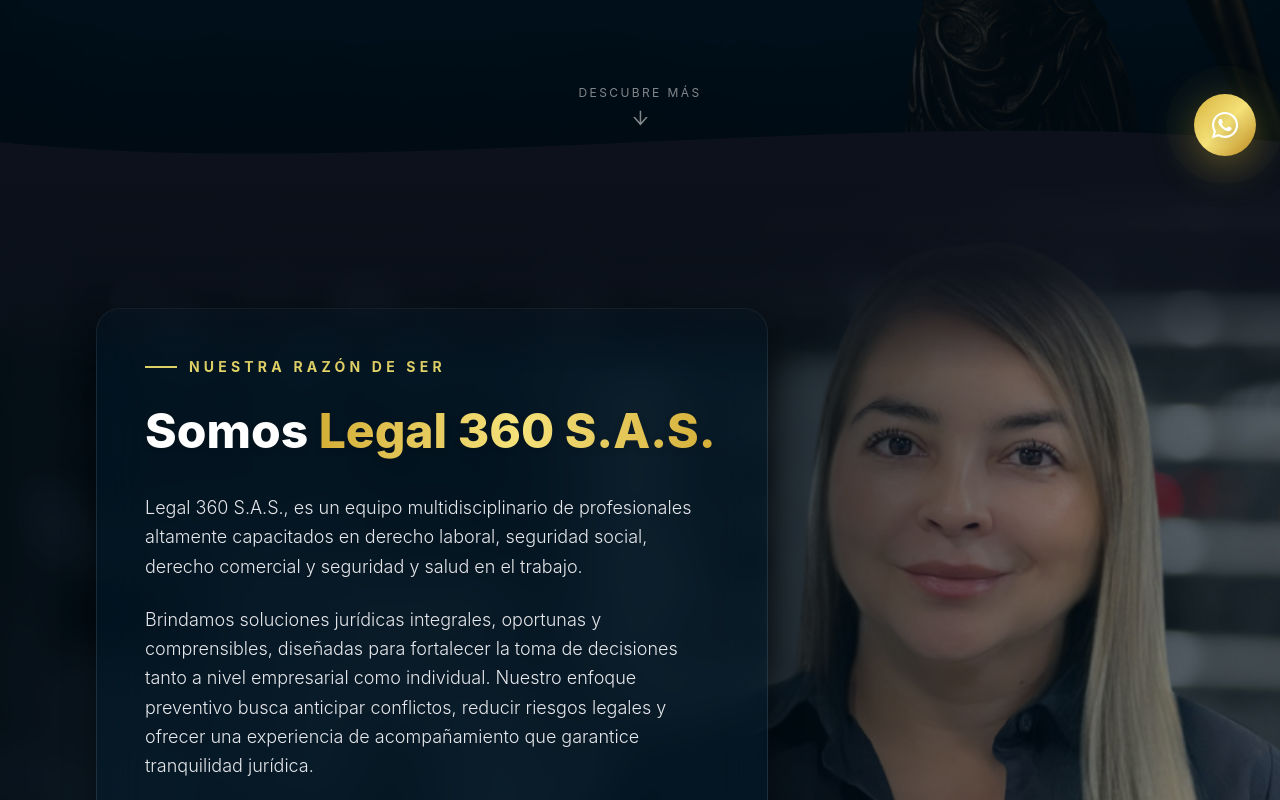
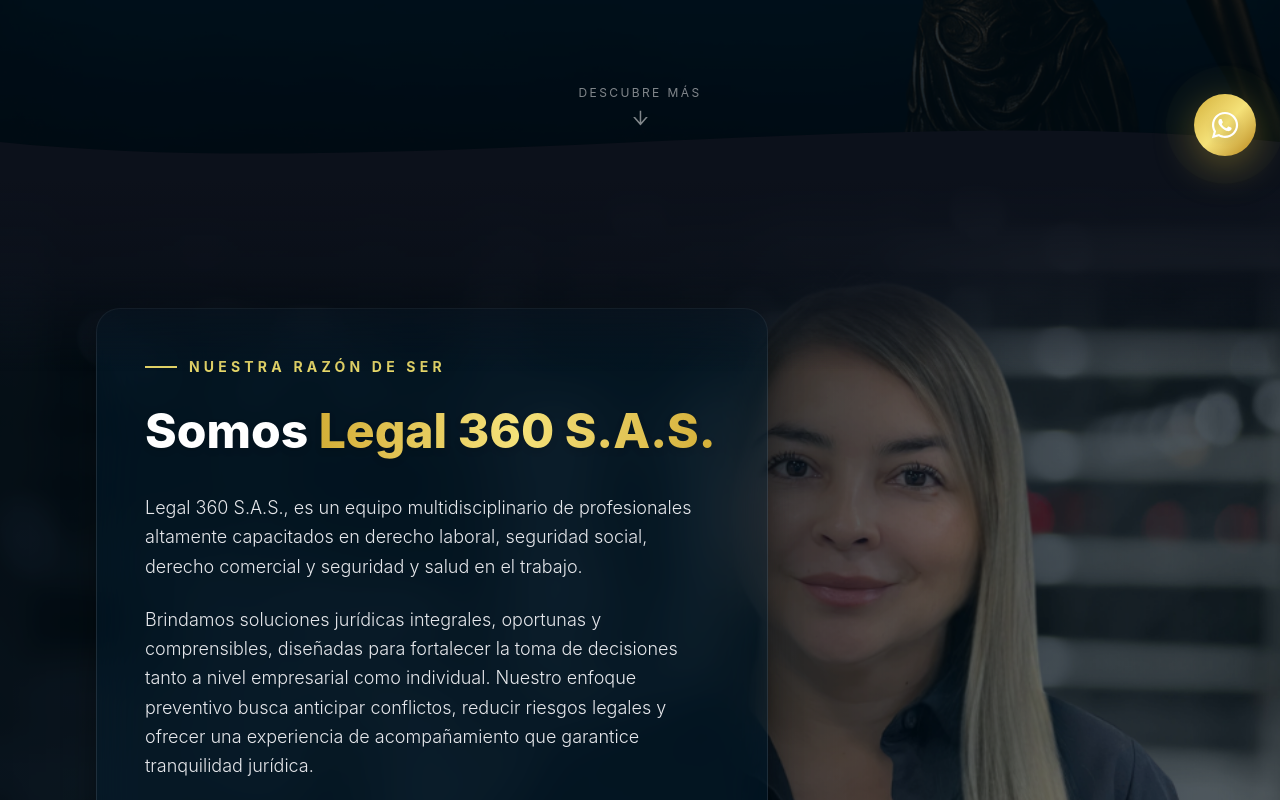
Before and after one commit to sazaba/legal360, a React (Vite) app: page / in a window 1280 px wide. Shown: the part 620-1420 px from the top of the page. Built offline with nearby package versions, Linux system fonts and the light colour scheme; no server answers.

Commit message:
footer + planes9

```diff
--- a/src/pages/QuienesSomos.jsx
+++ b/src/pages/QuienesSomos.jsx
@@ -6,16 +6,15 @@
     <section className="relative w-full min-h-[100svh] flex items-center justify-center lg:justify-start px-6 sm:px-12 lg:px-24 py-32 overflow-hidden bg-[#0c111b] isolate" id="por-que-nosotros">
 
       {/* ================= TRANSICIÓN PREMIUM SEAMLESS FADE ================= */}
-      {/* Se fusiona con el fondo #0c111b del Hero anterior */}
       <div className="absolute top-0 left-0 w-full h-32 sm:h-48 bg-gradient-to-b from-[#0c111b] via-[#0c111b]/80 to-transparent z-30 pointer-events-none -translate-y-[1px]"></div>
 
-      {/* 1. FONDO OPTIMIZADO Y ESTABILIZADO */}
-      <div className="absolute -top-[5%] -left-[5%] w-[110%] h-[110%] z-[-2] pointer-events-none">
+      {/* 1. FONDO OPTIMIZADO (Zoom reducido) */}
+      <div className="absolute inset-0 z-[-2] pointer-events-none">
         <img
           src={Mari}
           alt="Equipo Legal 360"
           loading="lazy"
-          className="w-full h-full object-cover object-[70%_center] lg:object-[85%_center] transform-gpu will-change-transform"
+          className="w-full h-full object-cover object-center lg:object-[right_center] transform-gpu"
         />
       </div>
 
@@ -23,7 +22,6 @@
       <div className="absolute inset-0 z-[-1] bg-gradient-to-t from-[#0c111b]/95 via-[#0c111b]/80 to-[#0c111b]/40 lg:bg-gradient-to-r lg:from-[#0c111b]/95 lg:via-[#0c111b]/80 lg:to-transparent mix-blend-multiply pointer-events-none" />
       <div className="absolute inset-0 z-[-1] bg-[#001e33]/30 pointer-events-none" />
 
-      {/* Aseguramos que la base del componente termine en color sólido para la siguiente transición */}
       <div className="absolute bottom-0 left-0 w-full h-32 bg-gradient-to-t from-[#0c111b] to-transparent z-[-1] pointer-events-none translate-y-[1px]"></div>
 
       {/* 3. CONTENIDO PRINCIPAL (Glassmorphism Card) */}
```
